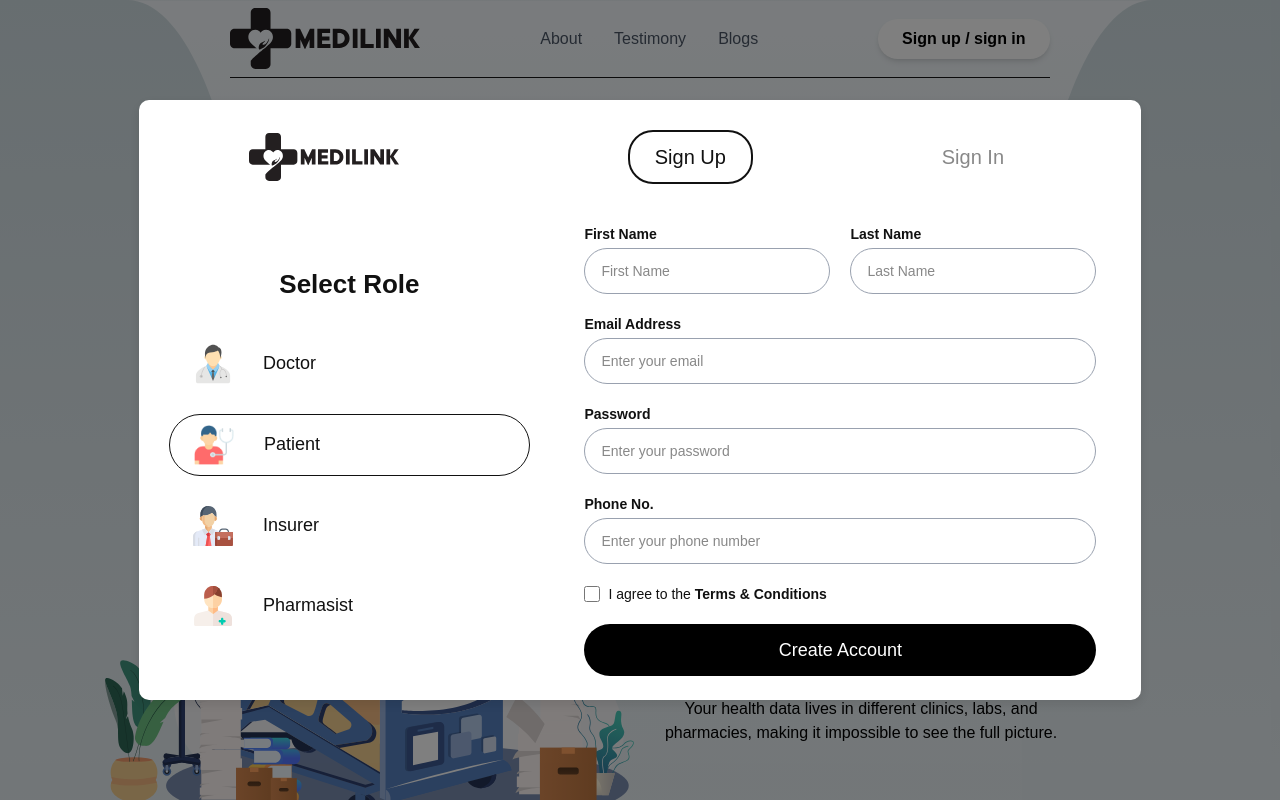
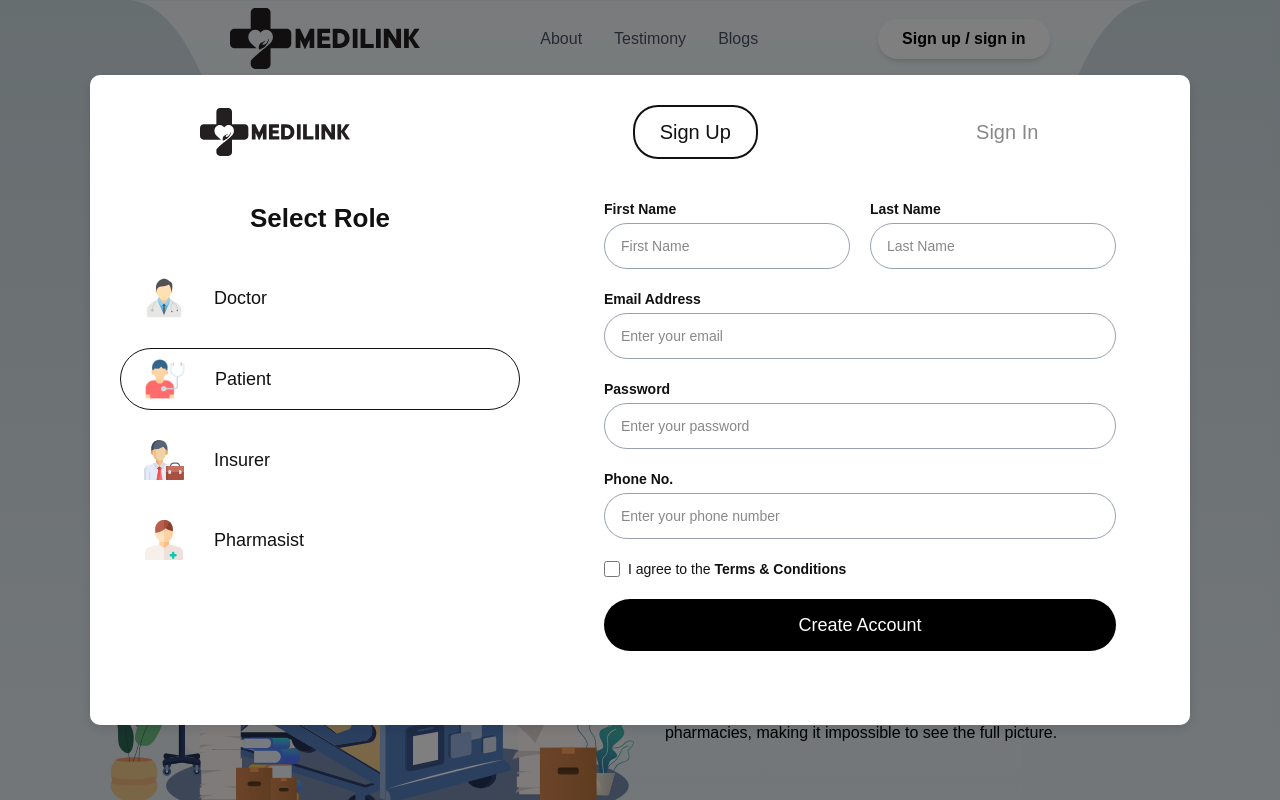
Before and after one commit to saikrishna01301/medilink, a Next.js app in the folder frontend/: page / in a window 1280 px wide. Both pictures are taken after a click on the button "Sign up / sign in". Shown: the top 800 px of the page. Built offline with nearby package versions, Linux system fonts and the light colour scheme; a web font is replaced by a local one.

Commit message:
fixing modal css

```diff
--- a/frontend/src/components/auth/AuthModal.tsx
+++ b/frontend/src/components/auth/AuthModal.tsx
@@ -34,10 +34,10 @@ const AuthModel: React.FC<AuthModelProps> = ({ onClose }) => {
     >
       <div
         // Changed w-[50%] back to w-[80%] to match original CSS and provide space
-        className="bg-white w-[1002px] max-w-[1002px] h-[600px] rounded-[10px] p-[30px] shadow-[0_4px_12px_rgba(0,0,0,0.1)]"
+        className="bg-white w-[1100px] max-w-[1100px] min-h-[620px] h-[650px] rounded-[10px] p-[30px] shadow-[0_4px_12px_rgba(0,0,0,0.1)]"
         onClick={(e) => e.stopPropagation()}
       >
-        <div className="flex justify-between items-center">
+        <div className="min-h-[10] flex justify-between items-center">
           {/* Logo width reduced from 150px to 100px */}
           <img src="/logo.svg" alt="Logo" className="w-[150px] ml-20" />
 
@@ -75,7 +75,7 @@ const AuthModel: React.FC<AuthModelProps> = ({ onClose }) => {
           </div>
         </div>
 
-        <div className="mt-[40px] flex items-center gap-[40px]">
+        <div className="mt-[40px] flex gap-[40px]">
           <div className="w-[40%] flex flex-col gap-[20px]">
             <h3 className="text-center text-[26px] text-[#111] mb-[10px] font-semibold">
               Select Role
```
